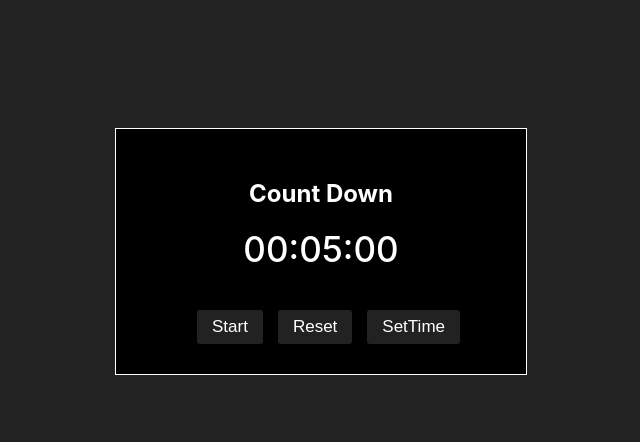
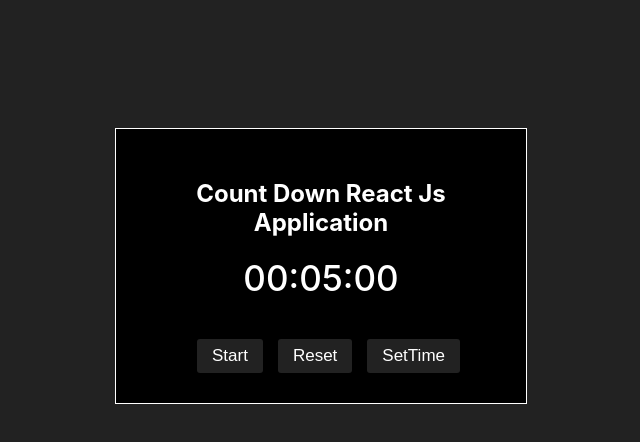
Before and after one commit to babahrx123/react-timer-count-down, a React (Create React App) app: page / in a window 1280 px wide. Shown: the top 442 px of the page, without its empty margins (319-959 px from the left). Built offline with nearby package versions, Linux system fonts and the light colour scheme.

Commit message:
Sample commit

```diff
--- a/src/Component/CountDownWithFunCom.jsx
+++ b/src/Component/CountDownWithFunCom.jsx
@@ -62,7 +62,7 @@ const CountDownWithFunCom = () => {
   };
   return (
     <div className="timer">
-      <h2>Count Down</h2>
+      <h2>Count Down React Js Application</h2>
       {isTimeRunning === "SetTime" ? (
         <form onSubmit={handleOnChangeSetTime}>
           <label>Enter number of Seconds to set on CountDown Timer</label>
```
Also changed, not shown: src/Component/Temp.txt (added).
